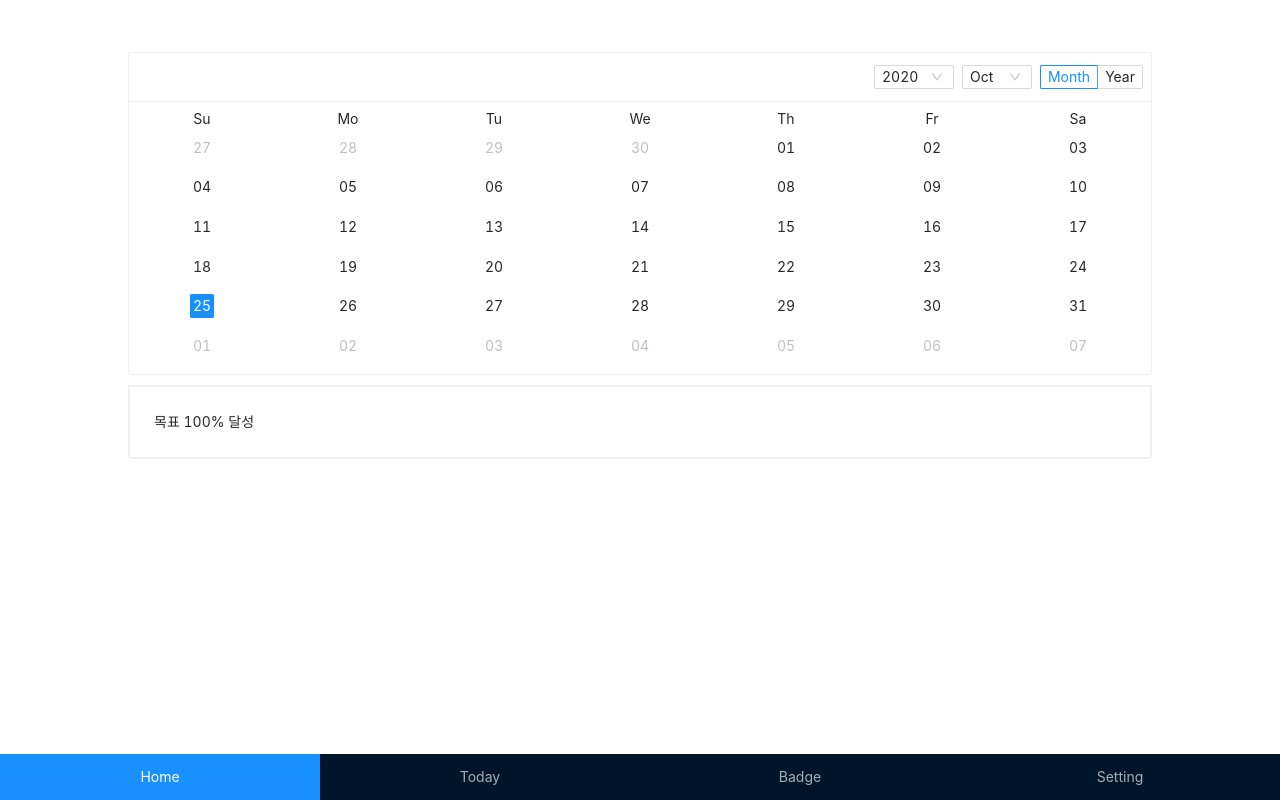
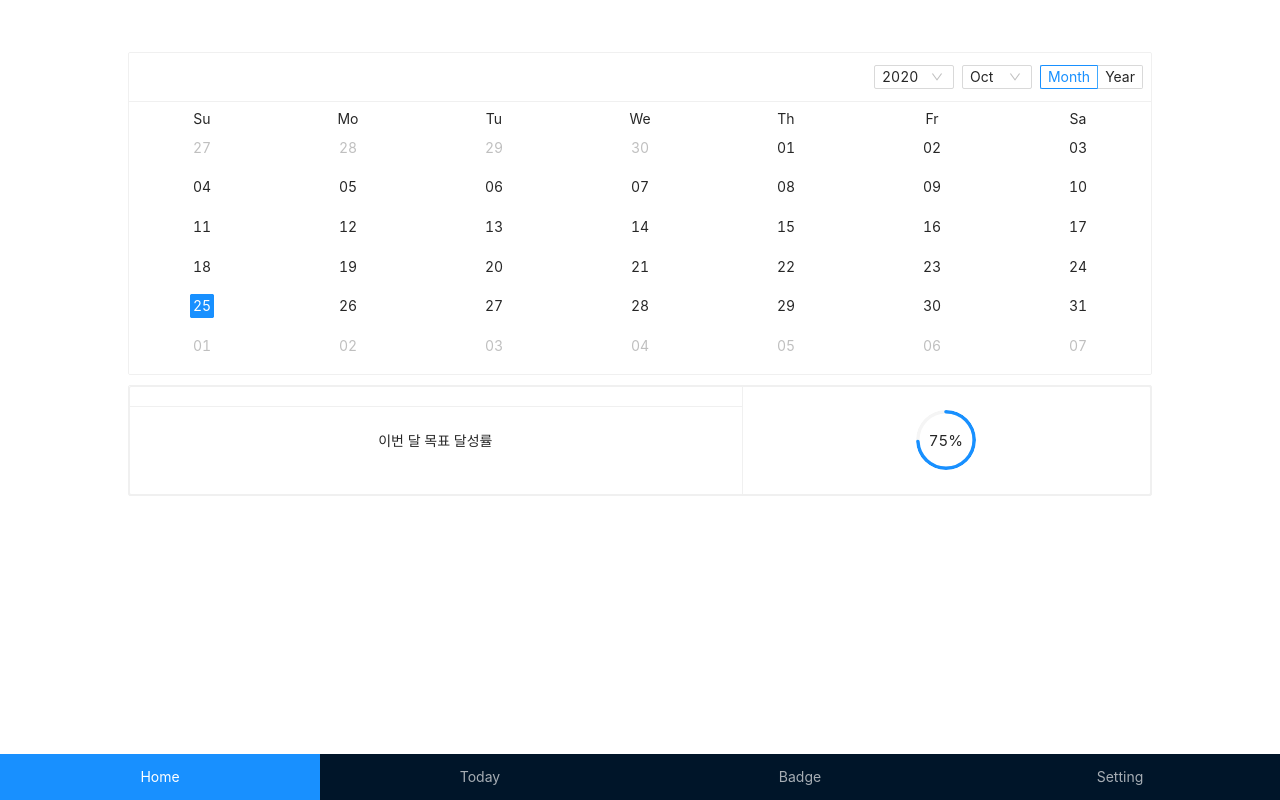
Before and after one commit to veggie-meal/veggie_web, a React (Create React App) app: page / in a window 1280 px wide. Built offline with nearby package versions, Linux system fonts and the light colour scheme.

Commit message:
update Goal style

```diff
--- a/src/components/Goal.js
+++ b/src/components/Goal.js
@@ -1,10 +1,13 @@
 import React from 'react';
-import { Card } from 'antd';
+import { Progress, Card } from 'antd';
 
 const Goal = () => {
   return (
       <div className="main-card">
-          <Card>목표 100% 달성</Card>
+          <Card>
+              <Card.Grid style={{width:"60%",textAlign:"center",marginTop:"20px"}}>이번 달 목표 달성률</Card.Grid>
+              <Card.Grid style={{width:"40%",textAlign:"center"}}><Progress type="circle" percent={75} width={60} /></Card.Grid>
+          </Card>
       </div>
   );
 }
--- a/src/index.css
+++ b/src/index.css
@@ -34,3 +34,9 @@ code {
   margin: auto;
   margin-top: 10px;
 }
+
+.goal-block {
+  margin: auto;
+  padding: 5px 10px;
+  height: 30px;
+}
```
